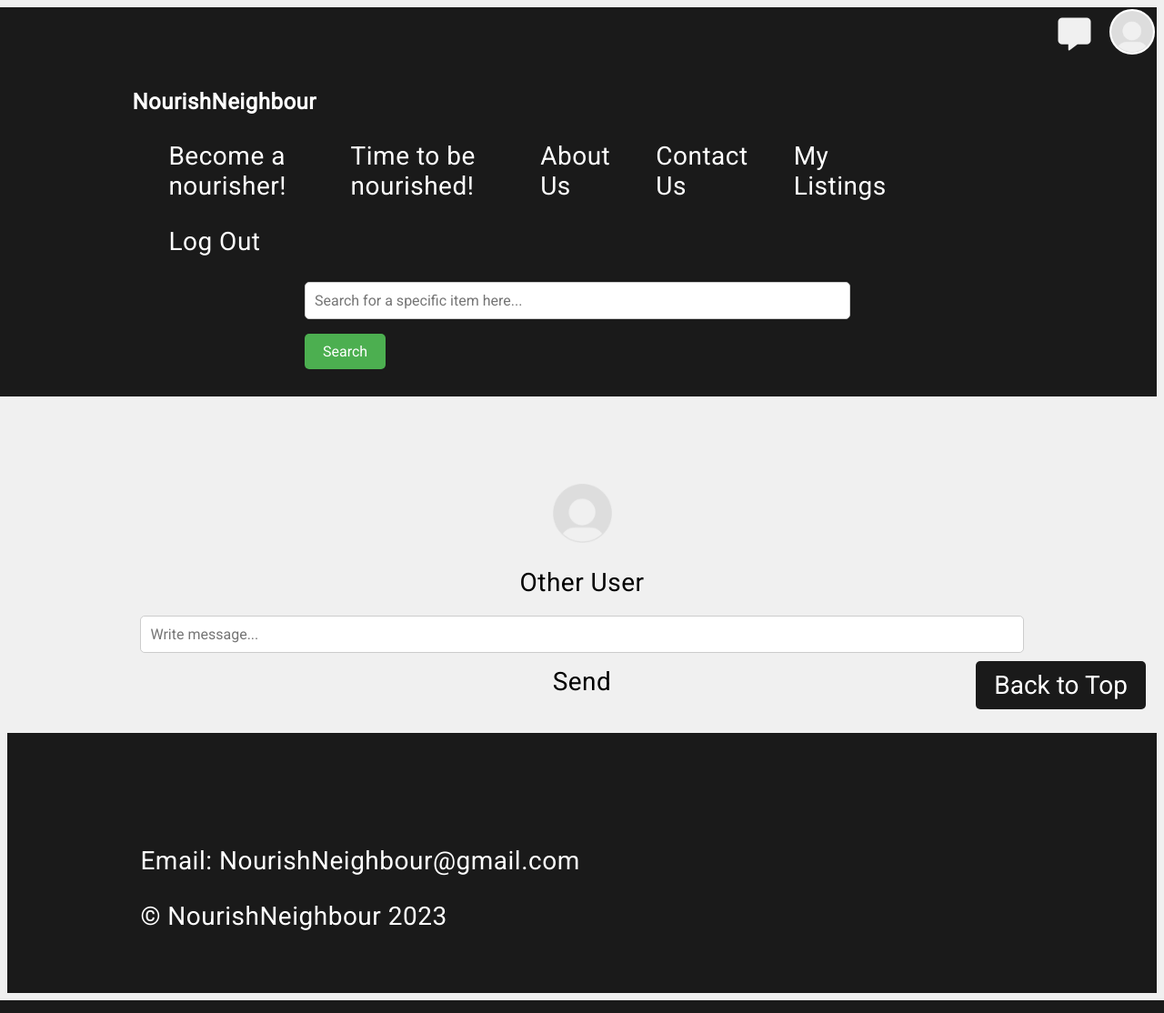
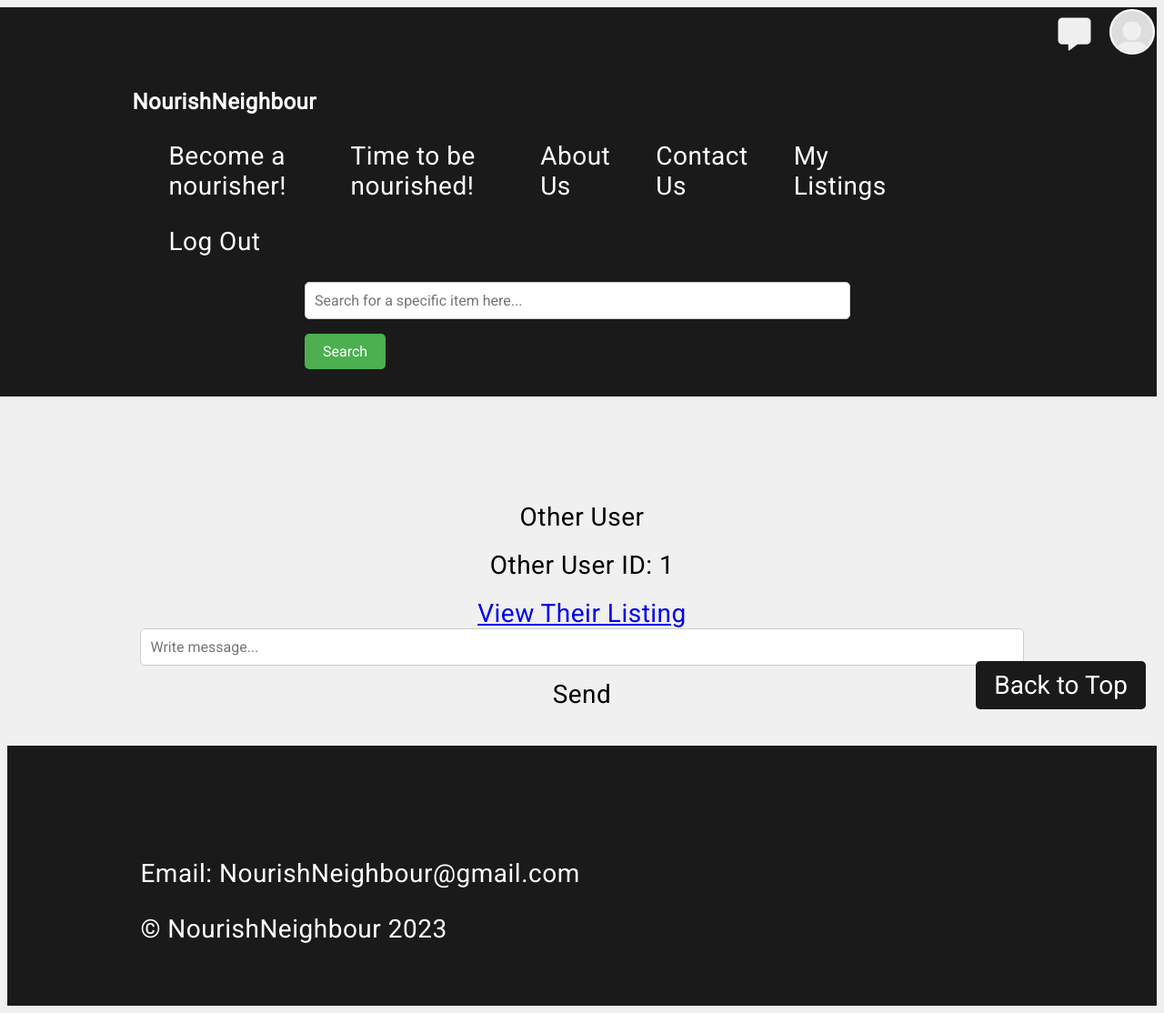
Before and after one commit to yijiesoo/NourishNeighbour, a Flask app: page /chats/1 in a window 1280 px wide. Shown: the whole page at 91% size. Run offline with Flask 3, Linux system fonts and the light colour scheme; the visitor is signed in with stand-in values (Sample User, id 1); data that the repository does not hold is empty.

Commit message:
fixed up a few bugs, now users can view the other users listings using chats.html

```diff
--- a/app.py
+++ b/app.py
@@ -552,14 +552,13 @@ def items():
 
 @app.route('/chats/<chatroom_id>')
 def chats(chatroom_id):
-    # Retrieve the profile_picture_url from the session
-    profile_picture_url = session.get('profile_picture_url', None)
-
-    # If profile_picture_url is not in the session, you might want to set a default value
-    if profile_picture_url is None:
-        profile_picture_url = url_for('static', filename='default-profile-image.png')
-
-    return render_template('chats.html', chatroom_id=chatroom_id, profile_picture_url=profile_picture_url)
+    current_user_id = session['user_id']
+    # Split the chatroom_id to get the two user IDs
+    user_ids = chatroom_id.split('_')
+    # Determine which user ID is not the current user
+    other_user_id = user_ids[0] if user_ids[0] != current_user_id else user_ids[1]
+    # Render the template with the chatroom_id and the other user's ID
+    return render_template('chats.html', chatroom_id=chatroom_id, other_user_id=other_user_id)
 
 def create_chatroom():
     # Ensure the user is logged in
--- a/templates/chats.html
+++ b/templates/chats.html
@@ -11,10 +11,11 @@
         <div class="msg-header">
             <div class="container1">
                 <!-- Profile picture -->
-                <img src="{% if profile_picture_url %}{{ profile_picture_url }}{% else %}/static/default-profile-picture-male-icon.png{% endif %}" class="msgimg" alt="Profile photo" />
                 <div class="active">
                     <!-- Display other user's name here -->
                     <p>{{ request.args.get('other_user_name', 'Other User') }}</p>
+                    <p>Other User ID: {{other_user_id}}</p>
+                    <a href="{{ url_for('theirListing', user_id=other_user_id) }}">View Their Listing</a>
                 </div>
             </div>
         </div>
--- a/templates/theirListing.html
+++ b/templates/theirListing.html
@@ -8,10 +8,6 @@
 
 {% if their_listings %}
     <h1>{{ their_listings[0].uploadedBy }}</h1>
-
-    {% if profile_picture_url %}
-        <img src="{{ profile_picture_url }}" alt="Profile Picture">
-    {% endif %}
 
     <ul>
         {% for listing in their_listings %}
```
